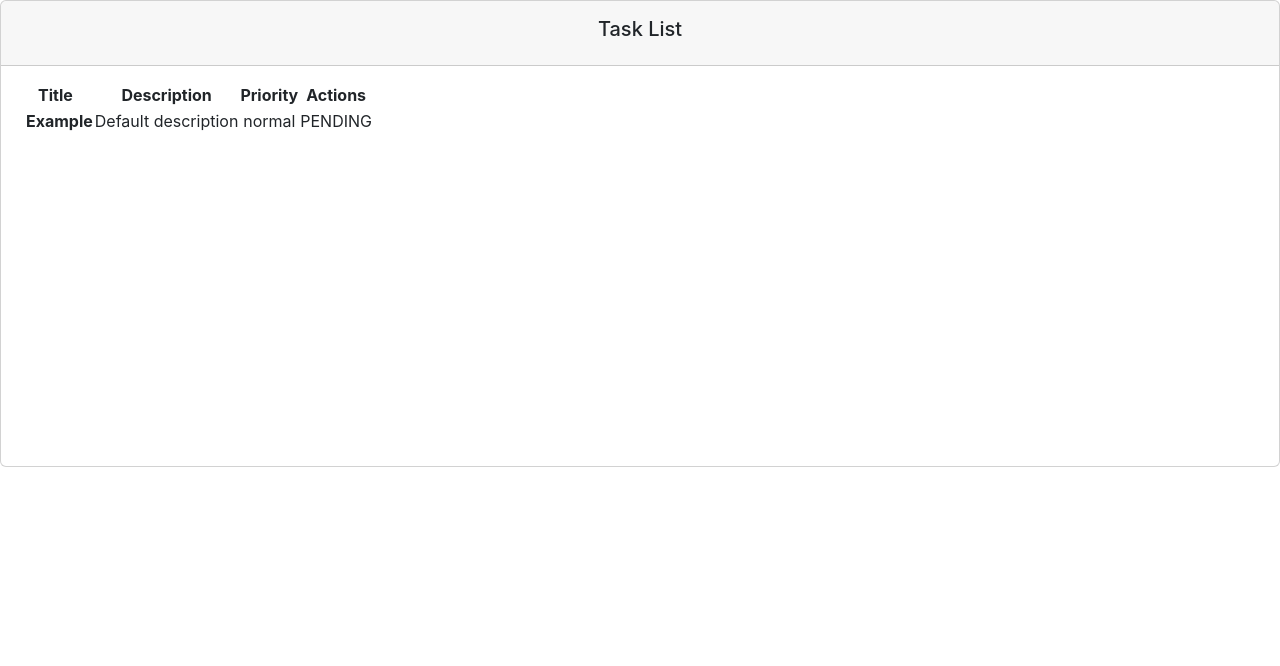
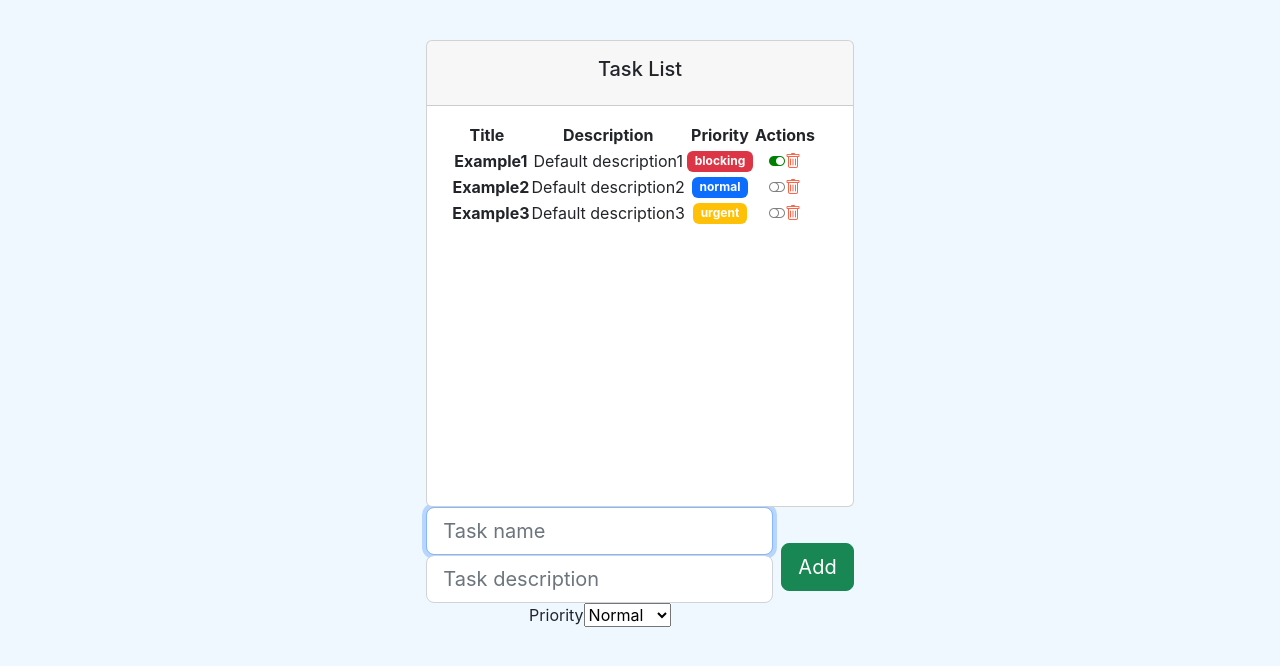
Before and after one commit to cristiangar14/Open-reactBasico-Evolutivo, a React (Create React App) app: page / in a window 1280 px wide. Shown: the top 666 px of the page. Built offline with nearby package versions, Linux system fonts and the light colour scheme.

Commit message:
hasta crear una tarea

```diff
--- a/package.json
+++ b/package.json
@@ -7,6 +7,7 @@
     "@testing-library/react": "^13.4.0",
     "@testing-library/user-event": "^13.5.0",
     "bootstrap": "^5.2.3",
+    "bootstrap-icons": "^1.10.2",
     "node-sass": "^7.0.3",
     "react": "^18.2.0",
     "react-dom": "^18.2.0",
--- a/src/App.css
+++ b/src/App.css
@@ -40,3 +40,12 @@
 h1 {
   color: tomato;
 }
+
+body{
+  display: flex;
+  align-items: center;
+  justify-content: center;
+  padding-top: 40px;
+  padding-bottom: 40px;
+  background-color: aliceblue;
+}
--- a/src/App.js
+++ b/src/App.js
@@ -1,4 +1,3 @@
-import logo from './logo.svg';
 import './App.css';
 import TaskListComponent from './components/container/task_list';
 import ContactComponentA from './components/container/contact_A';
@@ -8,6 +7,7 @@ import MicomponenteConContexto from './hooks/Ejemplo3';
 import Ejemplo4 from './hooks/Ejemplo4';
 import GreetingStyled from './components/pure/greetingStyled';
 import Clock from './components/pure/clock';
+import Father from './components/container/father';
 
 function App() {
   return (
@@ -26,6 +26,7 @@ function App() {
         <Ejemplo2/>
         <Ejemplo1/> */}
         {/* </header> */}
+        {/* <Father></Father> */}
         <TaskListComponent></TaskListComponent>
     </div>
   );
--- /dev/null
+++ b/src/components/container/father.jsx
@@ -0,0 +1,22 @@
+import React, { useState } from 'react';
+import Child from '../pure/child';
+
+const Father = () => {
+
+    const [name, setName] = useState('Cristian');
+
+    function showMessage(text){
+        alert(`Message received: ${text}`);
+    }
+
+    function updateName(newName) {
+        setName(newName)
+    }
+    return (
+        <div style={ {background:'tomato', padding:'20px'}}>
+            <Child name={name} send={showMessage} update={updateName}></Child>
+        </div>
+    );
+}
+
+export default Father;
--- a/src/components/container/task_list.jsx
+++ b/src/components/container/task_list.jsx
@@ -3,32 +3,74 @@ import { LEVELS } from "../../models/levels.enum";
 import { Task } from "../../models/task.class";
 import TaskComponent from "../pure/task";
 
-import '../../styles/task.scss'
+import "../../styles/task.scss";
+import TaskForm from "../pure/forms/taskForm";
 
 const TaskListComponent = () => {
+  const defaultTask1 = new Task(
+    "Example1",
+    "Default description1",
+    true,
+    LEVELS.BLOCKING
+  );
 
-  const defaultTask = new Task(
-    "Example",
-    "Default description",
+  const defaultTask2 = new Task(
+    "Example2",
+    "Default description2",
     false,
     LEVELS.NORMAL
   );
 
+  const defaultTask3 = new Task(
+    "Example3",
+    "Default description3",
+    false,
+    LEVELS.URGENT
+  );
+
   // Estado del componente
-  const [tasks, setTasks] = useState(defaultTask);
+  const [tasks, setTasks] = useState([
+    defaultTask1,
+    defaultTask2,
+    defaultTask3,
+  ]);
   const [loading, setLoading] = useState(true);
   // control del ciclo de vida
 
   useEffect(() => {
-    console.log('Tasks state has been modified');
+    console.log("Tasks state has been modified");
     setLoading(false);
     return () => {
-      console.log('Tasklist component is going to unmount...');
+      console.log("Tasklist component is going to unmount...");
     };
   }, [tasks]);
 
-  const changeCompleted = (id) => {
-    console.log('TODO: cambiar estado de una tarea');
+  function completedTask(task) {
+    console.log("complete task", task);
+    const index = tasks.indexOf(task);
+    const tempTasks = [...tasks];
+    tempTasks[index].completed = !tempTasks[index].completed;
+    /**
+     * We update the state of the component with the new list of tasks and it will update the
+     * iteration of thas tasks in order to show the task updated
+     */
+
+    setTasks(tempTasks);
+  }
+
+  function deleteTask(task) {
+    console.log("delete task", task);
+    const index = tasks.indexOf(task);
+    const tempTasks = [...tasks];
+    tempTasks.splice(index, 1);
+    setTasks(tempTasks);
+  }
+
+  function addTask(task) {
+    console.log("add task", task);
+    const tempTasks = [...tasks];
+    tempTasks.push(task);
+    setTasks(tempTasks);
   }
 
   return (
@@ -38,7 +80,11 @@ const TaskListComponent = () => {
           <div className="card-header p-3">
             <h5>Task List</h5>
           </div>
-              <div className="card-body" data-mdb-perfect-scrollbar='true' style={ {pisition: 'relative', height: '400px'} }>
+          <div
+            className="card-body"
+            data-mdb-perfect-scrollbar="true"
+            style={{ pisition: "relative", height: "400px" }}
+          >
             <table>
               <thead>
                 <tr>
@@ -49,13 +95,22 @@ const TaskListComponent = () => {
                 </tr>
               </thead>
               <tbody>
-                    {/* TODO iterar sobre una lista de tareas */}
-                    <TaskComponent task={defaultTask}></TaskComponent>
+                {tasks.map((task, index) => {
+                  return (
+                    <TaskComponent
+                      key={index}
+                      task={task}
+                      complete={completedTask}
+                      remove={deleteTask}
+                    ></TaskComponent>
+                  );
+                })}
               </tbody>
             </table>
           </div>
         </div>
       </div>
+      <TaskForm add={addTask}></TaskForm>
     </div>
   );
 };
--- /dev/null
+++ b/src/components/pure/child.jsx
@@ -0,0 +1,46 @@
+import React, { useRef } from "react";
+
+const Child = ({ name, send, update }) => {
+
+    const mesaggeRef = useRef('')
+    const nameRef = useRef('')
+
+  function pressButton() {
+    const text = mesaggeRef.current.value
+    alert(`Text in Input ${text}`);
+  }
+
+  function pressButtonParams(text) {
+    alert(`Text: ${text}`);
+  }
+
+  function submitName(e) {
+    e.preventDefault();
+    update(nameRef.current.value)
+  }
+
+  return (
+    <div style={ {background:'cyan', padding:'20px'}}>
+      <p onMouseOver={() => console.log("on Mouse Over")}>Hello, {name}</p>
+      <button onClick={() => console.log("press button 1")}>button 1</button>
+      <button onClick={pressButton}>button 2</button>
+      <button onClick={() => pressButtonParams("hola")}>button 3</button>
+      <input
+        placeholder="Send a text to your  father"
+        onFocus={() => console.log("Input focus")}
+        onChange={(e) => console.log("Input change", e.target.value)}
+        onCopy={() => console.log("Input copy")}
+        ref={mesaggeRef}
+      />
+      <button onClick={() => send(mesaggeRef.current.value)}>enviar mensaje</button>
+      <div className="mt-2">
+        <form onSubmit={submitName}>
+            <input ref={nameRef} placeholder="New name"/>
+            <button type="submit">Update name</button>
+        </form>
+      </div>
+    </div>
+  );
+};
+
+export default Child;
--- /dev/null
+++ b/src/components/pure/forms/taskForm.jsx
@@ -0,0 +1,64 @@
+import React, { useRef } from "react";
+import PropTypes from "prop-types";
+import { Task } from "../../../models/task.class";
+import { LEVELS } from "../../../models/levels.enum";
+
+const TaskForm = ({ add }) => {
+  const nameRef = useRef("");
+  const descriptionRef = useRef("");
+  const levelRef = useRef(LEVELS.NORMAL);
+
+  function addTask(e) {
+    e.preventDefault();
+
+    const newTask = new Task(
+      nameRef.current.value,
+      descriptionRef.current.value,
+      false,
+      levelRef.current.value
+    );
+
+    add(newTask);
+  }
+
+  return (
+    <form onSubmit={addTask} className="task-form mb-4">
+      <div className="form-outline flex-fill">
+        <input
+          type="text"
+          ref={nameRef}
+          id="inputName"
+          className="form-control form-control-lg"
+          placeholder="Task name"
+          required
+          autoFocus
+        />
+        <input
+          type="text"
+          ref={descriptionRef}
+          id="inputDescription"
+          placeholder="Task description"
+          className="form-control form-control-lg"
+          required
+        />
+        <label htmlFor="selectLevel" className="sr-only">
+          Priority
+        </label>
+        <select ref={levelRef} defaultValue={LEVELS.NORMAL} id="selectLevel">
+          <option value={LEVELS.NORMAL}>Normal</option>
+          <option value={LEVELS.URGENT}>Urgent</option>
+          <option value={LEVELS.BLOCKING}>Blocking</option>
+        </select>
+      </div>
+      <button className="btn btn-success btn-lg ms-2" type="submit">
+        Add
+      </button>
+    </form>
+  );
+};
+
+TaskForm.protoTypes = {
+  add: PropTypes.func.isRequired,
+};
+
+export default TaskForm;
--- a/src/components/pure/task.jsx
+++ b/src/components/pure/task.jsx
@@ -1,31 +1,98 @@
-import React, { useEffect } from 'react'
-import PropTypes from 'prop-types'
-import { Task } from '../../models/task.class'
+import React, { useEffect } from "react";
+import PropTypes from "prop-types";
+import { Task } from "../../models/task.class";
 
-import '../../styles/task.scss';
+import "../../styles/task.scss";
+import { LEVELS } from "../../models/levels.enum";
 
-const TaskComponent = ({task}) => {
-
+const TaskComponent = ({ task, complete, remove }) => {
   useEffect(() => {
-    console.log('Created Task');
+    console.log("Created Task");
     return () => {
       console.log(`Task: ${task.name} is going to unmount`);
+    };
+  }, [task]);
+
+  /**
+   * function returns a Badge
+   * depending on the level of the task
+   */
+  function taskLevelBadge() {
+    switch (task.level) {
+      case LEVELS.NORMAL:
+        return (
+          <h6 className="mb-0">
+            <span className="badge bg-primary">{task.level}</span>
+          </h6>
+        );
+      case LEVELS.URGENT:
+        return (
+          <h6 className="mb-0">
+            <span className="badge bg-warning">{task.level}</span>
+          </h6>
+        );
+      case LEVELS.BLOCKING:
+        return (
+          <h6 className="mb-0">
+            <span className="badge bg-danger">{task.level}</span>
+          </h6>
+        );
+
+      default:
+        break;
     }
-  },[task])
+  }
 
+  /**Function that returns icons depending on completion of the task */
+  function taskCompletedIcon() {
+    if (task.completed) {
+      return (
+        <i
+          className="bi-toggle-on task-action"
+          style={{ color: "green", fontSize: "1rem" }}
+          onClick={() => complete(task)}
+        ></i>
+      );
+    } else {
+      return (
+        <i
+            className="bi-toggle-off task-action"
+            style={{ color: "grey", fontSize: "1rem" }}
+            onClick={() => complete(task)}
+          ></i>
+      )
+    }
+  }
 
   return (
-    <tr className='fw-normal'>
-        <th><span className='ms-2'>{ task.name }</span></th>
-        <td className='aling-middle'><span>{ task.description }</span></td>
-        <td className='aling-middle'><span>{ task.level }</span></td>
-        <td className='aling-middle'><span>{  task.completed ? 'COMPELTED' : 'PENDING' }</span></td>
+    <tr className="fw-normal">
+      <th>
+        <span className="ms-2">{task.name}</span>
+      </th>
+      <td className="aling-middle">
+        <span>{task.description}</span>
+      </td>
+      <td className="aling-middle">
+        {/**Execution of function to return badge element*/}
+        {taskLevelBadge()}
+      </td>
+      <td className="aling-middle">
+        {/**Execution of function to return icon depending on completion*/}
+        {taskCompletedIcon()}
+        <i
+          className="bi-trash task-action"
+          style={{ color: "tomato", fontSize: "1rem" }}
+          onClick={() => remove(task)}
+        ></i>
+      </td>
     </tr>
-  )
-}
+  );
+};
 
 TaskComponent.propTypes = {
-    task: PropTypes.instanceOf(Task)
-}
+  task: PropTypes.instanceOf(Task).isRequired,
+  complete: PropTypes.func.isRequired,
+  remove: PropTypes.func.isRequired,
+};
 
-export default TaskComponent
+export default TaskComponent;
--- a/src/index.js
+++ b/src/index.js
@@ -2,6 +2,7 @@ import React from 'react';
 import ReactDOM from 'react-dom/client';
 //Añadimos bootstrap al proyecto
 import 'bootstrap/dist/css/bootstrap.css';
+import 'bootstrap-icons/font/bootstrap-icons.css';
 // ! los estilos propios debe estar debajo de lso de bootstrap
 import './index.css';
 import App from './App';
--- a/src/styles/task.scss
+++ b/src/styles/task.scss
@@ -1,8 +1,9 @@
-h1 {
-    color: cyan;
+.task-action {
+    cursor: pointer;
 }
 
-.task-name {
-    font-weight: bold;
-    color: cadetblue;
+.task-form {
+    display: flex;
+    justify-content: center;
+    align-items: center;
 }
```
Also changed, not shown: 1 other file (tests, documents, lock files or other folders). Lines whose indentation alone changed are shown as unchanged.
